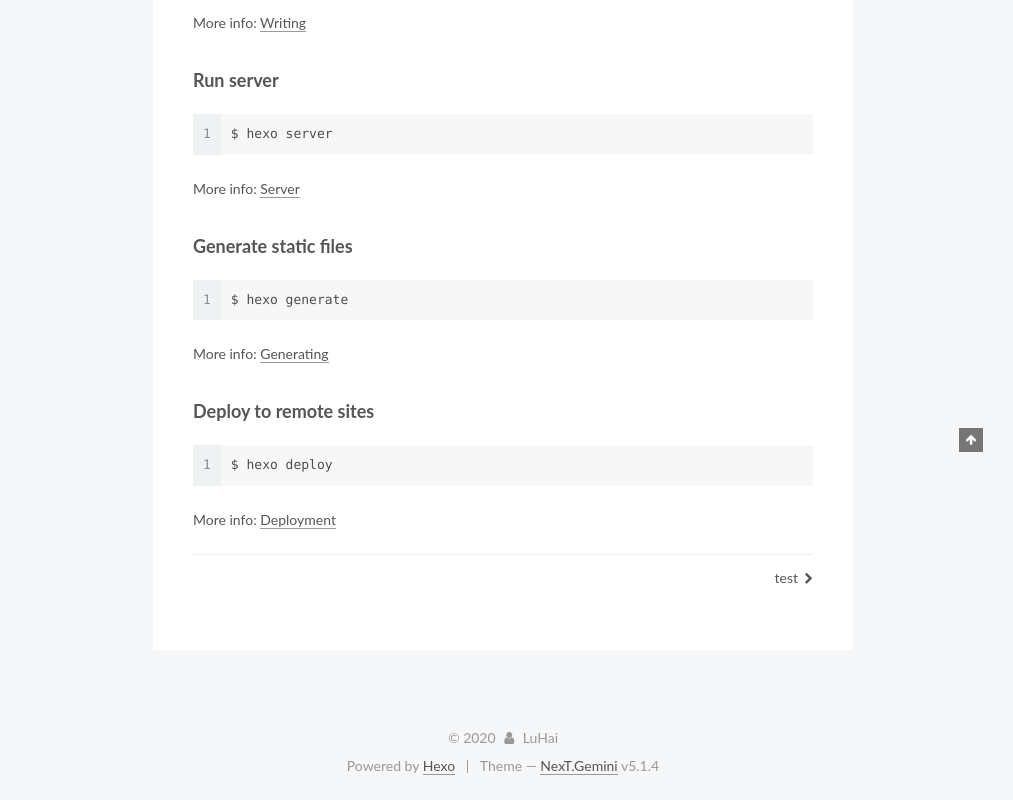
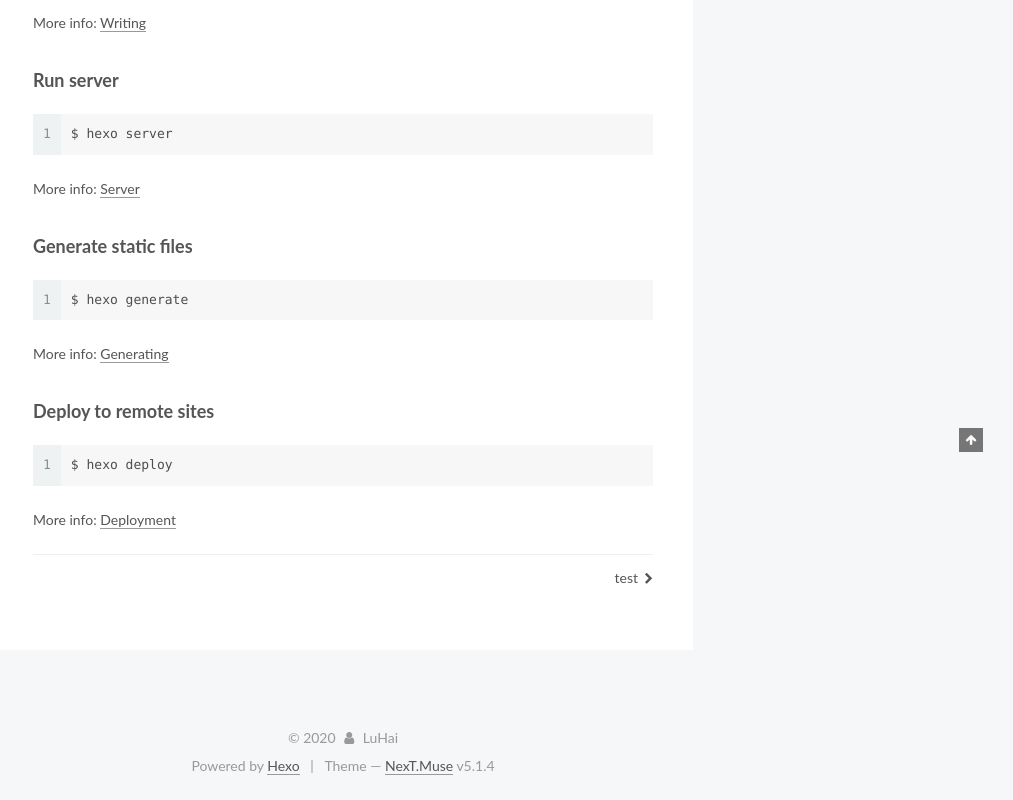
Before and after one commit to Lhai0704/Lhai0704.github.io, a plain HTML site: page 2020/03/26/hello-world/index.html in a window 1280 px wide. Shown: the part 448-1248 px from the top of the page, without its empty margins (267-1280 px from the left). Drawn offline with Linux system fonts and the light colour scheme.

Commit message:
Site updated: 2020-03-27 16:48:19

```diff
--- a/2020/03/26/hello-world/index.html
+++ b/2020/03/26/hello-world/index.html
@@ -5,7 +5,7 @@
 
 
 
-<html class="theme-next gemini use-motion" lang="cn">
+<html class="theme-next muse use-motion" lang="cn">
 <head>
   <meta charset="UTF-8"/>
 <meta http-equiv="X-UA-Compatible" content="IE=edge" />
@@ -97,7 +97,7 @@
   var NexT = window.NexT || {};
   var CONFIG = {
     root: '/',
-    scheme: 'Gemini',
+    scheme: 'Muse',
     version: '5.1.4',
     sidebar: {"position":"left","display":"post","offset":12,"b2t":false,"scrollpercent":false,"onmobile":false},
     fancybox: true,
@@ -496,7 +496,7 @@
 
 
 
-  <div class="theme-info">Theme &mdash; <a class="theme-link" target="_blank" href="https://github.com/iissnan/hexo-theme-next">NexT.Gemini</a> v5.1.4</div>
+  <div class="theme-info">Theme &mdash; <a class="theme-link" target="_blank" href="https://github.com/iissnan/hexo-theme-next">NexT.Muse</a> v5.1.4</div>
 
 
 
@@ -597,13 +597,6 @@
 
 
 
-  <script type="text/javascript" src="/js/src/affix.js?v=5.1.4"></script>
-
-  <script type="text/javascript" src="/js/src/schemes/pisces.js?v=5.1.4"></script>
-
-
-
-
   <script type="text/javascript" src="/js/src/scrollspy.js?v=5.1.4"></script>
 <script type="text/javascript" src="/js/src/post-details.js?v=5.1.4"></script>
 
```
Also changed, not shown: 2020/03/27/test/index.html (+3 -10 lines), archives/2020/03/index.html (+3 -10 lines), archives/2020/index.html (+3 -10 lines), archives/index.html (+3 -10 lines), index.html (+3 -10 lines).
